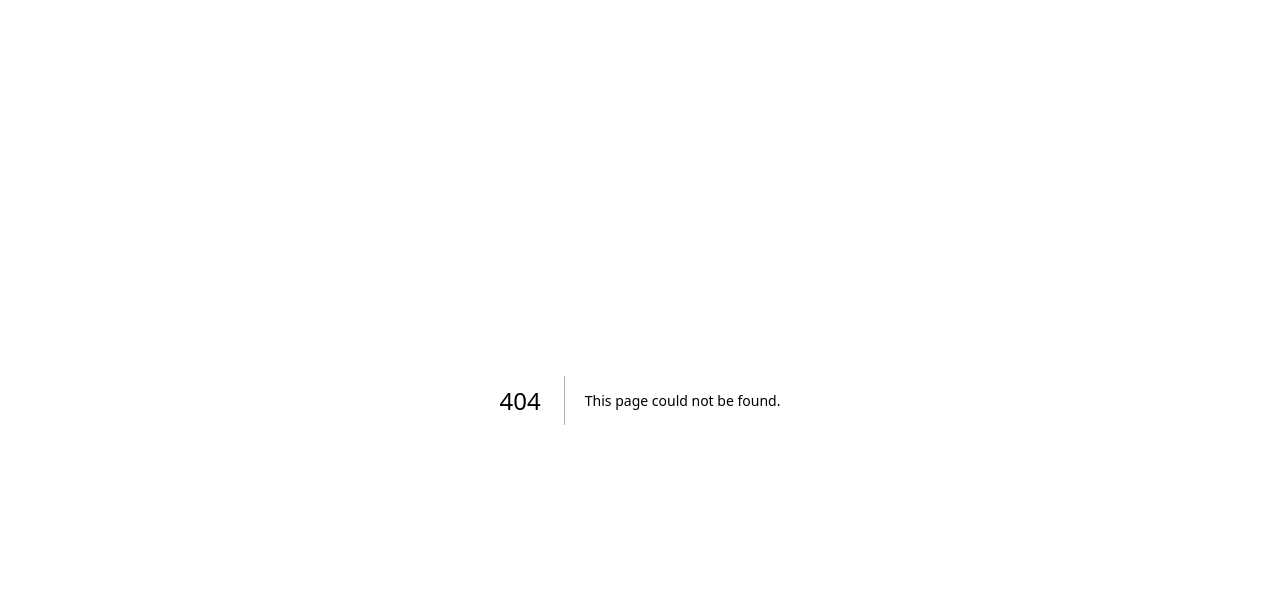
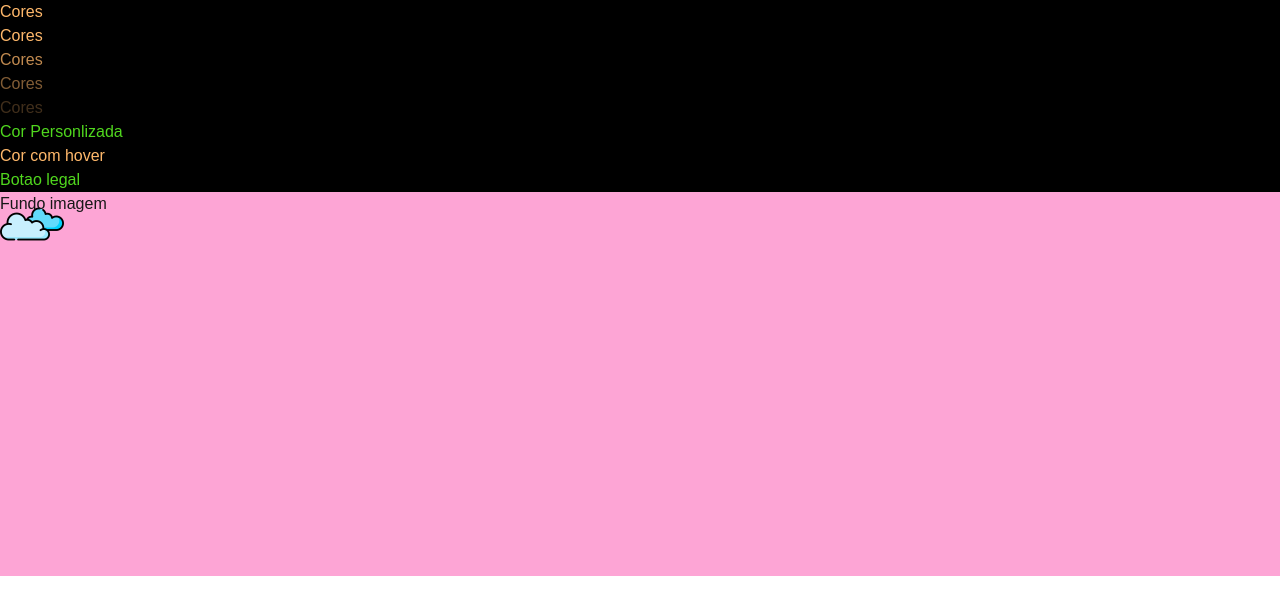
Before and after one commit to gabrielhdantaspimentel/Full-Stack-Web-com-Node-JavaScript-e-TypeScript, a Next.js app in the folder Section 31 - Next e tailwind/next-tailwind-fundamentos/: page /fundamentos/3_cores_fundo in a window 1280 px wide. Before the commit this address had no page. Shown: the top 614 px of the page. Built offline with nearby package versions, Linux system fonts and the light colour scheme.

Commit message:
Aula 350 - Cores e fundo

```diff
--- /dev/null
+++ b/Section 31 - Next e tailwind/next-tailwind-fundamentos/src/app/fundamentos/3_cores_fundo/page.tsx
@@ -0,0 +1,25 @@
+import Image from "next/image"
+
+export default function Aplicacao(){
+    return (
+        <div className="bg-black">
+            <h1 className="text-orange-300">Cores</h1>
+            <h1 className="text-orange-300/100">Cores</h1>
+            <h1 className="text-orange-300/75">Cores</h1>
+            <h1 className="text-orange-300/50">Cores</h1>
+            <h1 className="text-orange-300/25">Cores</h1>
+
+            <h1 className="text-[#50d71e]">Cor Personlizada</h1>
+            <h1 className="text-orange-300 hover:bg-yellow-600">Cor com hover</h1>
+
+            <button className="text-[#50d71e]">Botao legal</button>
+
+            <h1 className="h-96
+            bg-[url(/img/nuvem.png)]
+            bg-pink-300
+            bg-no-repeat
+            bg-left-top
+            ">Fundo imagem</h1>
+        </div>
+    )
+}
```
Also changed, not shown: Section 31 - Next e tailwind/next-tailwind-fundamentos/public/img/nuvem.png (added).
